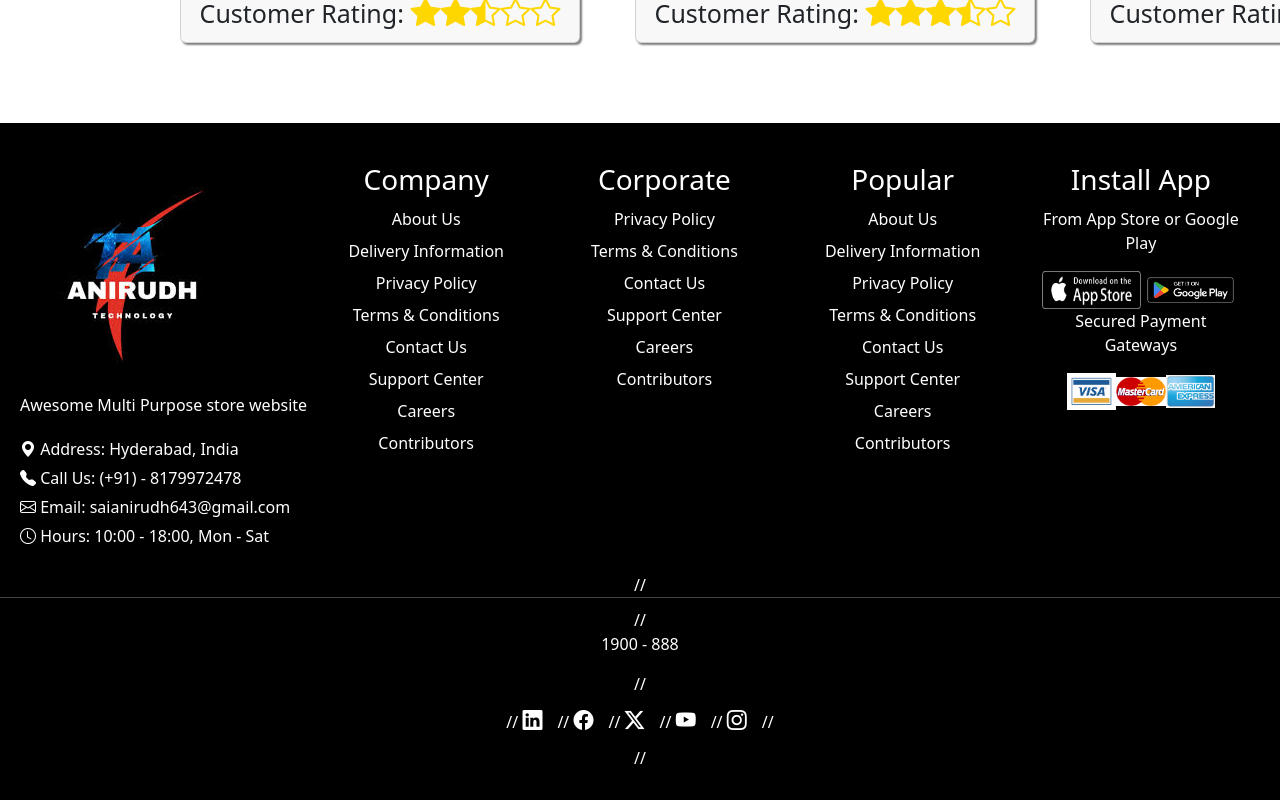
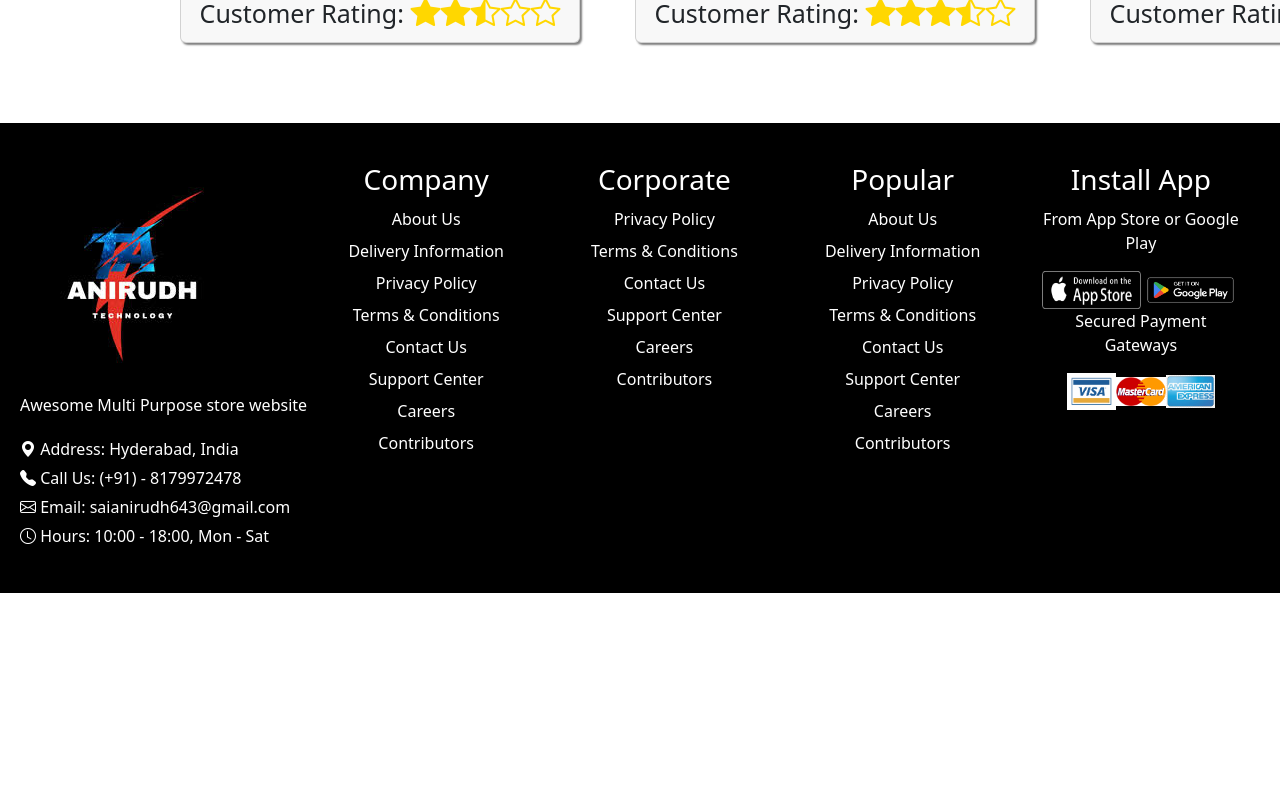
Before and after one commit to anirudhys123/saloon-site, a React (Create React App) app: page / in a window 1280 px wide. Shown: the part 1779-2579 px from the top of the page. After the commit the page ends 2372 px from the top, so only its background shows below. Built offline with nearby package versions, Linux system fonts and the light colour scheme.

Commit message:
Update Footer.js

```diff
--- a/src/components/Footer.js
+++ b/src/components/Footer.js
@@ -72,16 +72,7 @@ const Footer = () => {
                     </div>
                 </div>
             </div>
-            // <div className="footer-bottom">
-            //     <p>1900 - 888</p>
-            //     <div className="social-icons">
-            //         <span className="bi bi-linkedin"></span>
-            //         <span className="bi bi-facebook"></span>
-            //         <span className="bi bi-twitter-x"></span>
-            //         <span className="bi bi-youtube"></span>
-            //         <span className="bi bi-instagram"></span>
-            //     </div>
-            // </div>
+
         </footer>
     );
 };
```
